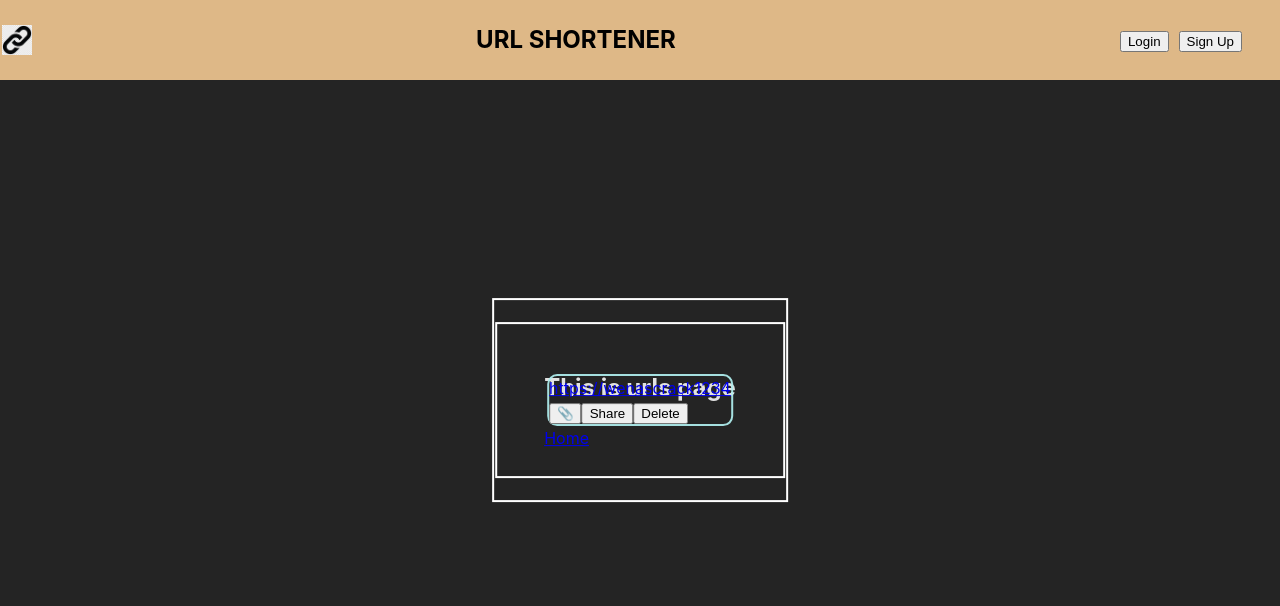
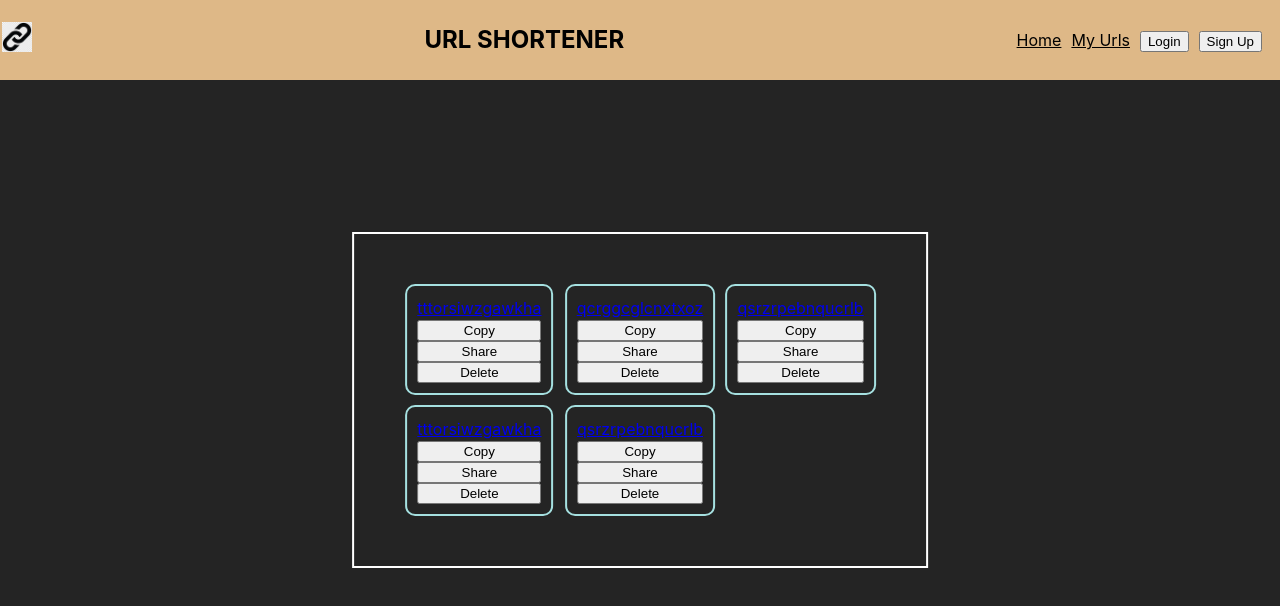
Before and after one commit to YahirGX5/url-shortener-frontend, a React (Vite) app: page /urls in a window 1280 px wide. Shown: the top 606 px of the page. Built offline with nearby package versions, Linux system fonts and the light colour scheme.

Commit message:
Changes in all componentes and styles, trying to center the text url shortener

```diff
--- a/src/components/App/App.tsx
+++ b/src/components/App/App.tsx
@@ -8,9 +8,17 @@ import { Route, Switch, Redirect } from 'wouter';
 
 import './App.css';
 
+const urlsForTest = [
+  {"originalUrl": "[1](https://github.com/YahirGX5)", "shortUrl": "tttorsiwzgawkha"},
+  {"originalUrl": "[2](https://docs.nestjs.com/techniques/performance)", "shortUrl": "qcrggcglcnxtxoz"},
+  {"originalUrl": "[3](https://react.dev/reference/rules/rules-of-hooks)", "shortUrl": "qsrzrpebnqucrlb"},
+  {"originalUrl": "[4](https://react.dev/reference/react/createContext)", "shortUrl": "tttorsiwzgawkha"},
+  {"originalUrl": "[5](https://github.com/molefrog/wouter?tab=readme-ov-file)", "shortUrl": "qsrzrpebnqucrlb"}
+]
+
 function App() {
   const [login, setLogin] = useState(false);
-  const [urls, setUrls] = useState([{ originalUrl: 'https://www.google.com.mx/?hl=es', shortUrl: 'https://wenascrack1234' }]);
+  const [urls, setUrls] = useState(urlsForTest);
 
   return (
     <main>
--- a/src/components/LoginOrSignUp/LoginOrSignUp.css
+++ b/src/components/LoginOrSignUp/LoginOrSignUp.css
@@ -1,10 +1,9 @@
 .LoginButtons, .SignOutButton {
     align-items: center;
-    padding-right: 30px;
-    min-width: 30px;
+    padding-right: 10px;
 }
 
-.UrlsLink {
+.UrlsLink, .LinkToHome {
     margin-right: 10px;
     color: #000000;
 }
--- a/src/components/LoginOrSignUp/LoginOrSignUp.tsx
+++ b/src/components/LoginOrSignUp/LoginOrSignUp.tsx
@@ -9,14 +9,14 @@ export function LoginOrSignUp () {
     return (
         login ? (
             <article className="SignOutButton">
-                <Link href="/urls" className='UrlsLink'>My Urls</Link>
-
                 <button onClick={() => { setLogin(false) }}>
                     Sign out
                 </button>
             </article>
         ) : (
             <article className="LoginButtons">
+                <Link href="/home" className='LinkToHome'>Home</Link>
+                <Link href="/urls" className='UrlsLink'>My Urls</Link>
                 <button onClick={() => { setLogin(true) }}>Login</button>
                 <button onClick={() => { setLogin(true) }}>Sign Up</button>
             </article>
--- a/src/components/Main Header/MainHeader.tsx
+++ b/src/components/Main Header/MainHeader.tsx
@@ -5,11 +5,17 @@ import "./MainHeader.css";
 export function MainHeader () {
     return (
         <header className='MainHeader'>
-            <img alt="Logo" src={ChainLogo} className="ChainLogo"/>
+            <section>
+                <img alt="Logo" src={ChainLogo} className="ChainLogo"/>
+            </section>
+
 
             <h2 className="Title">URL SHORTENER</h2>
 
-            <LoginOrSignUp />
+            <section>
+                <LoginOrSignUp />
+            </section>
+
         </header>
     )
 }
--- a/src/components/UrlsView/UrlsView.tsx
+++ b/src/components/UrlsView/UrlsView.tsx
@@ -22,16 +22,12 @@ export function UrlsViews ({ originalUrl, shortUrl }: UrlsViewsProps) {
     }
 
     return (
-        <article className="UrlsContainer">
-            <section className="UrlBox">
-                <a href={originalUrl} className="AnchorUrl" target="_blank">{urlRef.current}</a>
+        <section className="UrlBox">
+            <a href={originalUrl} className="AnchorUrl" target="_blank">{urlRef.current}</a>
 
-                <button className="CopyButton" onClick={handleCopy}>📎</button>
-                <button className="ShareButton">Share</button>
-                <button className="DeleteButton" onClick={handleDelete}>Delete</button>
-            </section>
-
-
-        </article>
+            <button className="CopyButton" onClick={handleCopy}>Copy</button>
+            <button className="ShareButton">Share</button>
+            <button className="DeleteButton" onClick={handleDelete}>Delete</button>
+        </section>
     )
 }
--- a/src/components/UrlsView/UrlsViews.css
+++ b/src/components/UrlsView/UrlsViews.css
@@ -2,9 +2,14 @@
     border: 2px solid #ffffff;
     box-shadow: #000000 2px;
     padding: 50px;
+
 }
 
 .UrlBox {
+    min-width: 90px;
     border: 2px solid #afeeeeee;
     border-radius: 10px;
+    display: flex;
+    flex-direction: column;
+    padding: 10px;
 }
--- a/src/pages/UrlsPage/UrlsPage.css
+++ b/src/pages/UrlsPage/UrlsPage.css
@@ -7,5 +7,8 @@ body {
     top: 50%;
     left: 50%;
     transform: translate(-50%, -50%);
-    align-items: center;
+    display: grid;
+    grid-template-columns: repeat(3, 1fr);
+    gap: 10px; /* Espacio entre las tarjetas */
+    justify-items: center;
 }
--- a/src/pages/UrlsPage/UrlsPage.tsx
+++ b/src/pages/UrlsPage/UrlsPage.tsx
@@ -2,7 +2,6 @@ import { urlsContext } from "../../contexts/UrlsContext";
 import { loginContext } from "../../contexts/LoginContext";
 import { useContext, useEffect } from "react";
 import { UrlsViews } from "../../components/UrlsView/UrlsView";
-import { Link } from "wouter";
 
 import './UrlsPage.css';
 
@@ -19,8 +18,6 @@ export function UrlsPage () {
 
     return (
         <section className="UrlsContainer">
-            <h1>This is urls page</h1>
-            <Link href="/home">Home</Link>
             {urls.length === 0 ?
                 <h1>Nothing to see here</h1>
             : urls.map(({ originalUrl, shortUrl }) => <UrlsViews originalUrl={originalUrl} shortUrl={shortUrl} key={shortUrl}/>)}
```
